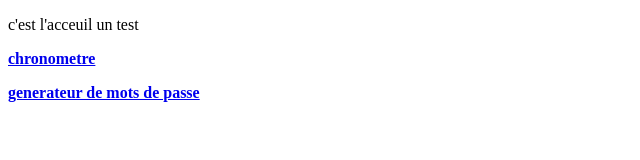
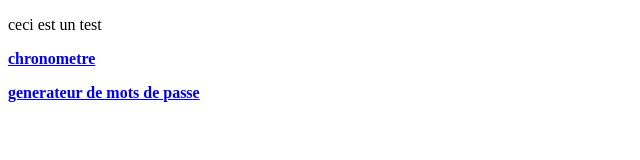
Before and after one commit to Kirikou-237/mon-site, a plain HTML site: page index.html in a window 1280 px wide. Shown: the full height of the page, 0-640 px from the left. Drawn offline with Linux system fonts and the light colour scheme.

Commit message:
Update index.html

```diff
--- a/index.html
+++ b/index.html
@@ -6,7 +6,7 @@
     <title>Document</title>
 </head>
 <body>
-    <p>c'est l'acceuil un test</p>
+    <p>ceci est un test</p>
     <a href="./chronometre/index.html"><p><strong> chronometre</strong></p></a>
     <a href="./mot de passe/pasword.html"><p><strong>generateur de mots de passe </strong></p></a>
 </body>
```
